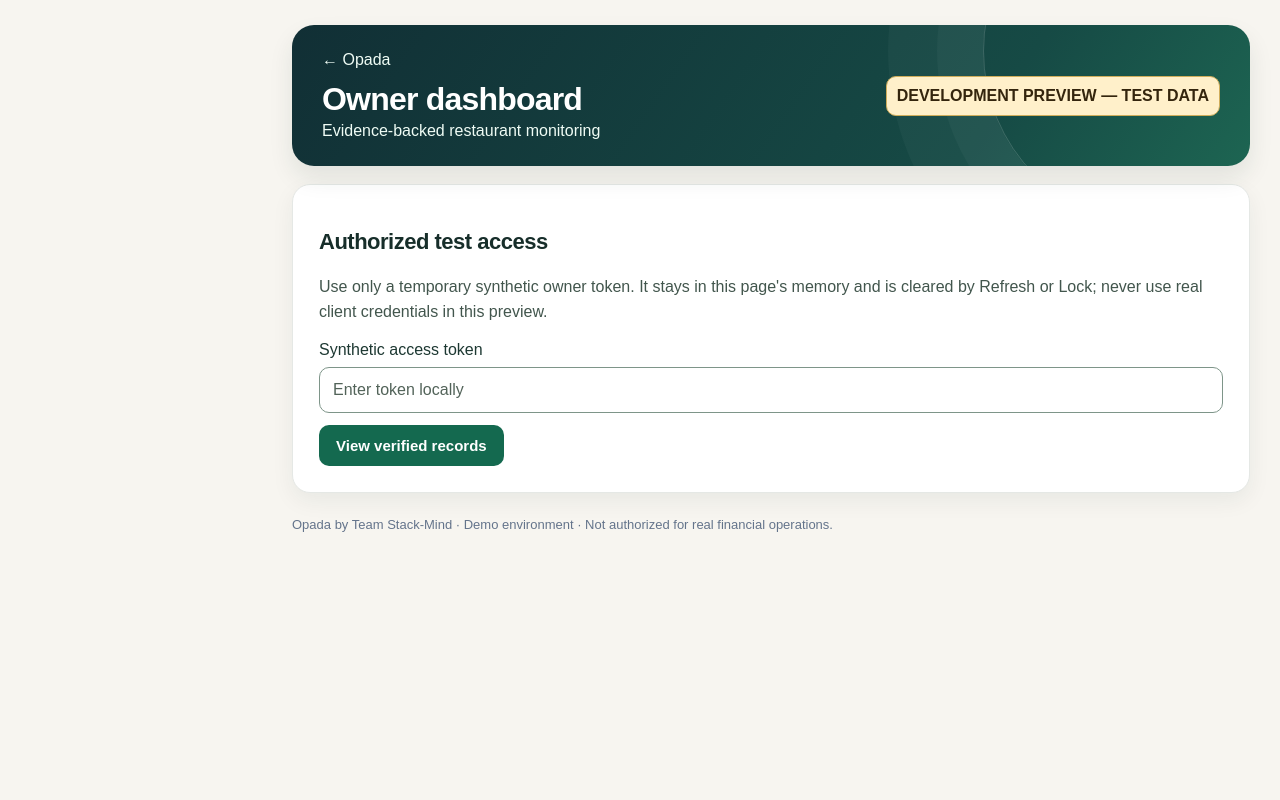
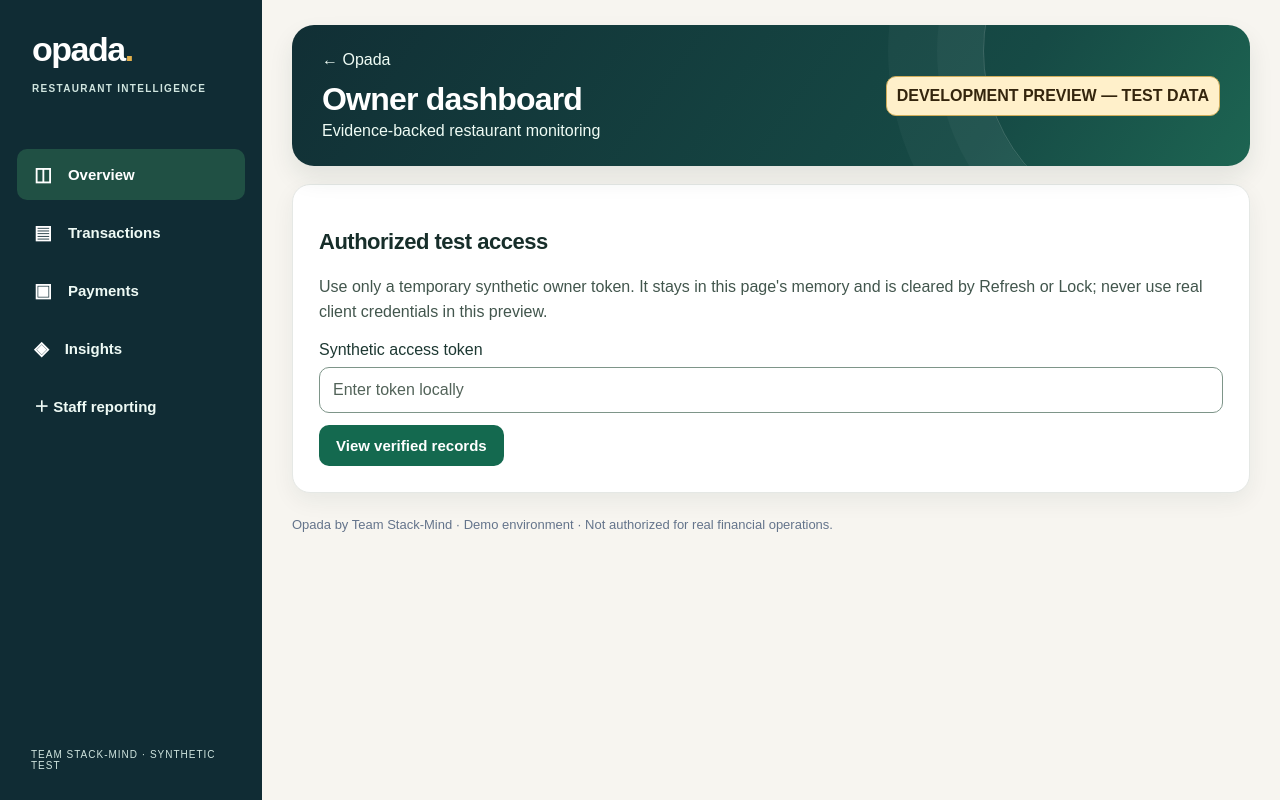
Before and after one commit to stephenrabbi/opada, a Next.js app: page /owner in a window 1280 px wide. Built offline with nearby package versions, Linux system fonts and the light colour scheme.

Commit message:
Keep Figma sidebar visible on owner sign-in with protected tabs disabled

```diff
--- a/app/owner/page.jsx
+++ b/app/owner/page.jsx
@@ -24,7 +24,7 @@ export default function Owner(){
  const button={background:'#173967',color:'white',padding:'12px 17px',border:0,borderRadius:10,fontWeight:700,fontSize:15,cursor:'pointer'};
  return <main className="opada-owner opada-figma-shell" style={{maxWidth:960,margin:'0 auto',padding:'22px 16px 60px'}}>
   <header style={{display:'flex',justifyContent:'space-between',alignItems:'center',gap:10,flexWrap:'wrap'}}><div><a href="/" style={{color:'#173967',textDecoration:'none'}}>← Opada</a><h1 style={{margin:'12px 0 4px',color:'#173967'}}>Owner dashboard</h1><p style={{margin:0,color:'#56667b'}}>Evidence-backed restaurant monitoring</p></div><strong style={{background:'#fff2ce',padding:10,borderRadius:10}}>DEVELOPMENT PREVIEW — TEST DATA</strong></header>
-  {identity&&<aside className="opada-side-nav" aria-label="Main navigation"><div className="opada-brand">opada<span>.</span><small>RESTAURANT INTELLIGENCE</small></div><div className="opada-side-items">{[{id:'overview',label:'Overview',icon:'◫'},{id:'transactions',label:'Transactions',icon:'▤'},{id:'payments',label:'Payments',icon:'▣'},{id:'insights',label:'Insights',icon:'◈'}].map(t=><button key={t.id} type="button" className={view===t.id?'active':''} onClick={()=>setView(t.id)}><span aria-hidden="true">{t.icon}</span>{t.label}</button>)}<a href="/staff">＋ Staff reporting</a></div><small className="opada-side-foot">TEAM STACK-MIND · SYNTHETIC TEST</small></aside>}
+  <aside className="opada-side-nav" aria-label="Main navigation"><div className="opada-brand">opada<span>.</span><small>RESTAURANT INTELLIGENCE</small></div><div className="opada-side-items">{[{id:'overview',label:'Overview',icon:'◫'},{id:'transactions',label:'Transactions',icon:'▤'},{id:'payments',label:'Payments',icon:'▣'},{id:'insights',label:'Insights',icon:'◈'}].map(t=><button key={t.id} type="button" className={view===t.id?'active':''} disabled={!identity} title={!identity?'Sign in to view restaurant records':t.label} onClick={()=>setView(t.id)}><span aria-hidden="true">{t.icon}</span>{t.label}</button>)}<a href="/staff">＋ Staff reporting</a></div><small className="opada-side-foot">TEAM STACK-MIND · SYNTHETIC TEST</small></aside>
   {identity&&<nav aria-label="Owner sections" className={"opada-tabs "+(mobileMenu?"opada-tabs-open":"")}>{[{id:"overview",label:"Overview"},{id:"transactions",label:"Transactions"},{id:"payments",label:"Payments"},{id:"insights",label:"Insights"}].map(t=><button type="button" key={t.id} className={view===t.id?"active":""} onClick={()=>{setView(t.id);setMobileMenu(false)}} aria-current={view===t.id?"page":undefined}>{t.label}</button>)}</nav>}
   {!identity?<section style={panel}><h2>Authorized test access</h2><p>Use only a temporary synthetic owner token. It stays in this page's memory and is cleared by Refresh or Lock; never use real client credentials in this preview.</p><label htmlFor="opada-access">Synthetic access token</label><input id="opada-access" style={{...input,margin:'8px 0 12px'}} type="password" autoComplete="off" spellCheck={false} value={token} onChange={e=>setToken(e.target.value)} placeholder="Enter token locally"/><button style={button} onClick={load} disabled={busy}>{busy?'Checking…':'View verified records'}</button>{error&&<p role="alert" style={{color:'#a12424'}}>{error}</p>}</section>:<><section style={{...panel,display:'flex',justifyContent:'space-between',alignItems:'center',gap:12,flexWrap:'wrap'}}><div><b>{identity.restaurant?.name}</b><div style={{color:'#65738b',fontSize:13}}>{identity.staff?.name} · {identity.staff?.role} · Africa/Lagos</div></div><div style={{display:'flex',gap:8}}><button style={button} disabled={busy} onClick={load}>Refresh</button><button style={{...button,background:'#5c6471'}} onClick={lock}>Lock</button></div></section>
   {identity&&<div className="opada-mobile-switch"><button type="button" aria-expanded={mobileMenu} onClick={()=>setMobileMenu(!mobileMenu)}>{mobileMenu?"Close navigation":"☰ Sections"}</button><span>{view[0].toUpperCase()+view.slice(1)}</span></div>}
```
